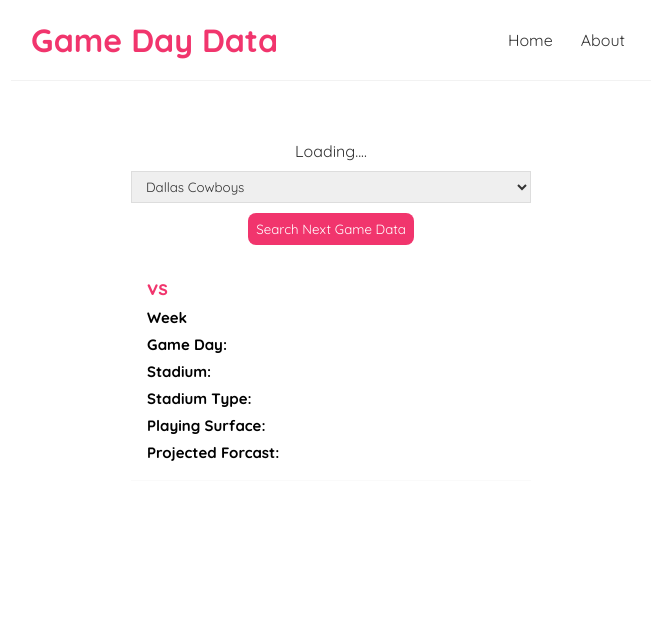
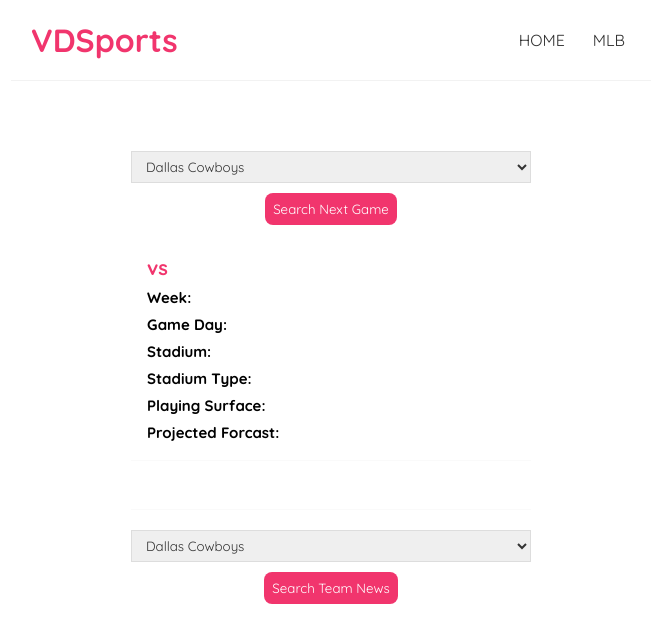
Before and after one commit to logicalpermission7/voodoo-sports-app, a React (Create React App) app: page / in a window 1280 px wide. Shown: the top 642 px of the page, without its empty margins (309-965 px from the left). Built offline with nearby package versions, Linux system fonts and the light colour scheme.

Commit message:
logo title change

```diff
--- a/src/App.js
+++ b/src/App.js
@@ -1,8 +1,9 @@
 import React from 'react';
 import { BrowserRouter as Router, Route, Switch } from 'react-router-dom';
 import Nav from './components/Nav';
-import Home from './components/Home';
-import About from './components/About';
+import GameData from './components/GameData';
+import TeamNews from './components/TeamNews';
+import MLB from './components/MLB';
 
 
 function App() {
@@ -14,10 +15,11 @@ return (
     <div className="content">
       <Switch>
         <Route exact path="/">
-            <Home/>
+            <GameData/>
+            <TeamNews/>
         </Route>
         <Route path="/About">
-            <About/>
+            <MLB/>
         </Route>
       </Switch>
     </div>
--- /dev/null
+++ b/src/components/GameData.js
@@ -0,0 +1,127 @@
+import React,{useState} from 'react';
+import GameDetails from './GameDetails';
+
+function GameData(){
+    const [isLoading, setLoading] = useState(false);
+    const [error,setError] = useState(null);
+    const [team,setTeam] = useState("DAL");
+    const [name,setName] = useState([]);
+    const [awayTeam,setAwayTeam] = useState([]);
+    const [stadium,setStadium] = useState([]);
+    const [city,setCity] = useState([]);
+    const [state,setState] = useState([]);
+    const [date,setDate] = useState([]);
+    const [playingSurface,setPlayingSurface] = useState([]);
+    const [stadiumType,setStadiumType] = useState([]);
+    const [forcast,setForcast] = useState([]);
+    const [week,setWeek] = useState([]);
+    const dotenv = require('dotenv');
+    const SPORTS_API_KEY = `${process.env.REACT_APP_SPORTS_KEY}`;
+    dotenv.config();
+
+//useEffect(() => {
+//getGameData();
+//console.log("use effect ran..");
+// }, []); // empty useEffect dependency will insure function runs only onces when first rendered.
+
+
+
+
+    const getGameData = async (e) =>{
+        setLoading(true);
+        e.preventDefault();
+        const response = await fetch(` https://api.sportsdata.io/v3/nfl/odds/json/TeamTrends/${team}?key=${SPORTS_API_KEY}`);
+
+
+        try {
+            if (!response.ok){ // checks if response object is not ok, then throws a message.
+              console.log("error!!!")
+              throw Error("Oops! Something went wrong.");
+            }
+
+          }
+          catch{
+            setLoading(false);
+            return setError("Oops! Something went wrong.");
+
+          }
+
+        const sport_data = await response.json();
+        setLoading(false);
+        console.log(response);
+        console.log(sport_data);
+        setName(sport_data.UpcomingGame.AwayTeam);
+        setAwayTeam(sport_data.UpcomingGame.HomeTeam);
+        setStadium(sport_data.UpcomingGame.StadiumDetails.Name);
+        setCity(sport_data.UpcomingGame.StadiumDetails.City);
+        setState(sport_data.UpcomingGame.StadiumDetails.State);
+        setDate(sport_data.UpcomingGame.Date);
+        setPlayingSurface(sport_data.UpcomingGame.StadiumDetails.PlayingSurface);
+        setStadiumType(sport_data.UpcomingGame.StadiumDetails.Type);
+        setForcast(sport_data.UpcomingGame.ForecastDescription);
+        setWeek(sport_data.UpcomingGame.Week);
+    }
+
+
+
+
+
+    return(
+        <div className="login-form">
+            <form onSubmit={getGameData}>
+                {error && <div>{error}</div>}
+                {isLoading && <div>Loading.....</div>}
+                <select value={team} onChange={(e) => setTeam(e.target.value)}>
+                    <option value='ARI'>Arizona Cardinals</option>
+                    <option value='ATL'>Atlanta Falcons</option>
+                    <option value='BAL'>Baltimore Ravens</option>
+                    <option value='BUF'>Buffalo Bills</option>
+                    <option value='CAR'>Carolina Panthers</option>
+                    <option value='CHI'>Chicago Bears</option>
+                    <option value='CIN'>Cincinnati Bengals</option>
+                    <option value='CLE'>Cleveland Browns</option>
+                    <option value='DAL'>Dallas Cowboys</option>
+                    <option value='DEN'>Denver Broncos</option>
+                    <option value='DET'>Detroit Lions</option>
+                    <option value='GB'>Green Bay Packers</option>
+                    <option value='HOU'>Houston Texans</option>
+                    <option value='IND'>Indianapolis Colts	</option>
+                    <option value='JAX'>Jacksonville Jaguars</option>
+                    <option value='KC'>Kansas City Chiefs</option>
+                    <option value='MIA'>Miami Dolphins</option>
+                    <option value='MIN'>Minnesota Vikings</option>
+                    <option value='NE'>New England Patriots</option>
+                    <option value='NO'>New Orleans Saints</option>
+                    <option value='NYG'>NY Giants</option>
+                    <option value='NYJ'>NY Jets</option>
+                    <option value='LV'>Las Vegas Raiders</option>
+                    <option value='PHI'>Philadelphia Eagles</option>
+                    <option value='PIT'>Pittsburgh Steelers</option>
+                    <option value='LAC'>Los Angeles Chargers</option>
+                    <option value='SF'>San Francisco 49ers</option>
+                    <option value='SEA'>Seattle Seahawks</option>
+                    <option value='LAR'>Los Angeles Rams</option>
+                    <option value='TB'>Tampa Bay Buccaneers</option>
+                    <option value='TEN'>Tennessee Titans</option>
+                    <option value='WAS'>Washington Football Team</option>
+                </select>
+                <button onSubmit={getGameData}>Search Next Game</button>
+            </form>
+            <div className='home'>
+                <GameDetails name={name}
+                awayTeam={awayTeam}
+                stadium={stadium}
+                city={city}
+                state={state}
+                date={date}
+                playingSurface={playingSurface}
+                stadiumType={stadiumType}
+                forcast={forcast}
+                week={week}
+                />
+            </div>
+        </div>
+
+    )
+}
+export default GameData;
--- a/src/components/Details.js
+++ b/src/components/GameDetails.js
@@ -3,11 +3,11 @@ import React from 'react';
 
 
 
-function Details({name,awayTeam,stadium,city,state,date,playingSurface,stadiumType,forcast,week}){
+function GameDetails({name,awayTeam,stadium,city,state,date,playingSurface,stadiumType,forcast,week}){
     return(
         <div className='info-preview'>
             <h2>{name + " vs " + awayTeam }</h2>
-            <h1>Week {week}</h1>
+            <h1>{"Week: " + week}</h1>
             <h1>Game Day: {date}</h1>
             <h1>Stadium: {stadium}  {city}  {state}</h1>
             <h1>Stadium Type: {stadiumType}</h1>
@@ -20,4 +20,4 @@ function Details({name,awayTeam,stadium,city,state,date,playingSurface,stadiumTy
     )
 }
 
-export default Details;
+export default GameDetails;
--- /dev/null
+++ b/src/components/MLB.js
@@ -0,0 +1,10 @@
+import React from 'react';
+
+function MLB(){
+    return(
+        <div className="info-preview">
+            <h1>Comming soon...</h1>
+        </div>
+    )
+}
+export default MLB;
--- a/src/components/Nav.js
+++ b/src/components/Nav.js
@@ -4,10 +4,10 @@ import { Link } from 'react-router-dom';
 function Nav(){
     return(
         <div className="navbar">
-            <h1>Game Day Data</h1>
+            <h1>VDSports</h1>
             <div className="links">
-                <Link to="/">Home</Link>
-                <Link to="/About">About</Link>
+                <Link to="/">HOME</Link>
+                <Link to="/About">MLB</Link>
 
             </div>
         </div>
--- /dev/null
+++ b/src/components/TeamDetails.js
@@ -0,0 +1,15 @@
+import React from 'react';
+
+
+
+
+function TeamDetails({title,content}){
+    return(
+        <div className='info-preview-team'>
+            <h2>{title}</h2>
+            <p>{content}</p>
+        </div>
+    )
+}
+
+export default TeamDetails;
--- a/src/components/Home.js
+++ b/src/components/TeamNews.js
@@ -1,29 +1,27 @@
 import React,{useState} from 'react';
-import Details from './Details';
+import TeamDetails from './TeamDetails';
 
-function Form(){
-    const [isLoading, setLoading] = useState(true);
+function TeamNews(){
+    const [isLoading, setLoading] = useState(false);
     const [error,setError] = useState(null);
     const [team,setTeam] = useState("DAL");
-    const [name,setName] = useState([]);
-    const [awayTeam,setAwayTeam] = useState([]);
-    const [stadium,setStadium] = useState([]);
-    const [city,setCity] = useState([]);
-    const [state,setState] = useState([]);
-    const [date,setDate] = useState([]);
-    const [playingSurface,setPlayingSurface] = useState([]);
-    const [stadiumType,setStadiumType] = useState([]);
-    const [forcast,setForcast] = useState([]);
-    const [week,setWeek] = useState([]);
-
-
+    const [title,setTitle] = useState([]);
+    const [content,setContent] = useState([]);
     const dotenv = require('dotenv');
     const SPORTS_API_KEY = `${process.env.REACT_APP_SPORTS_KEY}`;
     dotenv.config();
 
-    const getSportStats = async (e) =>{
+//useEffect(() => {
+//getTeamNews();
+//console.log("use effect ran..");
+// }, []); // empty useEffect dependency will insure function runs only onces when first rendered.
+
+
+
+    const getTeamNews = async (e) => {
+        setLoading(true);
         e.preventDefault();
-        const response = await fetch(` https://api.sportsdata.io/v3/nfl/odds/json/TeamTrends/${team}?key=${SPORTS_API_KEY}`);
+        const response = await fetch(`https://api.sportsdata.io/v3/nfl/scores/json/NewsByTeam/${team}?key=${SPORTS_API_KEY}`);
 
         try {
             if (!response.ok){ // checks if response object is not ok, then throws a message.
@@ -39,32 +37,15 @@ function Form(){
           }
 
 
-
-
-        const sport_data = await response.json();
+        const team_news = await response.json();
+        setLoading(false);
         console.log(response);
-        console.log(sport_data);
-        setLoading(false);
-        setName(sport_data.UpcomingGame.AwayTeam);
-        setAwayTeam(sport_data.UpcomingGame.HomeTeam);
-        setStadium(sport_data.UpcomingGame.StadiumDetails.Name);
-        setCity(sport_data.UpcomingGame.StadiumDetails.City);
-        setState(sport_data.UpcomingGame.StadiumDetails.State);
-        setDate(sport_data.UpcomingGame.Date);
-        setPlayingSurface(sport_data.UpcomingGame.StadiumDetails.PlayingSurface);
-        setStadiumType(sport_data.UpcomingGame.StadiumDetails.Type);
-        setForcast(sport_data.UpcomingGame.ForecastDescription);
-        setWeek(sport_data.UpcomingGame.Week);
-
-
-
+        console.log(team_news);
+        setTitle(team_news[0].Title);
+        setContent(team_news[0].Content);
 
     }
 
-    //useEffect(() => {
-    //    getSportStats();
-    //    console.log("use effect ran..");
- // }, []); // empty useEffect dependency will insure function runs only onces when first rendered.
 
 
 
@@ -72,10 +53,14 @@ function Form(){
 
     return(
         <div className="login-form">
-
-            <form onSubmit={getSportStats}>
+            <div className='home'>
                 {error && <div>{error}</div>}
-                {isLoading && <div>Loading....</div>}
+                {isLoading && <div>Loading.....</div>}
+                <TeamDetails
+                title={title}
+                content={content}/>
+            </div>
+            <form onSubmit={getTeamNews}>
                 <select value={team} onChange={(e) => setTeam(e.target.value)}>
                     <option value='ARI'>Arizona Cardinals</option>
                     <option value='ATL'>Atlanta Falcons</option>
@@ -110,26 +95,10 @@ function Form(){
                     <option value='TEN'>Tennessee Titans</option>
                     <option value='WAS'>Washington Football Team</option>
                 </select>
-                <button onSubmit={getSportStats}>Search Next Game Data</button>
+                <button onSubmit={getTeamNews}>Search Team News</button>
             </form>
-            <div className='home'>
-                <Details name={name}
-                awayTeam={awayTeam}
-                stadium={stadium}
-                city={city}
-                state={state}
-                date={date}
-                playingSurface={playingSurface}
-                stadiumType={stadiumType}
-                forcast={forcast}
-                week={week}
-
-
-
-                />
-            </div>
         </div>
 
     )
 }
-export default Form;
+export default TeamNews;
--- a/src/index.css
+++ b/src/index.css
@@ -67,7 +67,26 @@
 }
 
 
-
+/* info previews for team news / list */
+.info-preview-team{
+  padding: 10px 16px;
+  margin: 20px 0;
+  border-bottom: 1px solid #fafafa;
+  text-align: left;
+}
+.info-preview-team h2{
+  font-size: 10px;
+  color: #f1356d;
+  margin-bottom: 8px;
+}
+.info-preview-team h1{
+  font-size: 15px;
+  color: #000000;
+  margin-bottom: 8px;
+}
+.info-preview-team:hover{
+  box-shadow: 1px 3px 5px rgba(0,0,0,0.1);
+}
 
 .login-form{
   max-width: 400px;
```
Also changed, not shown: src/components/About.js (deleted, +0 -10 lines).
